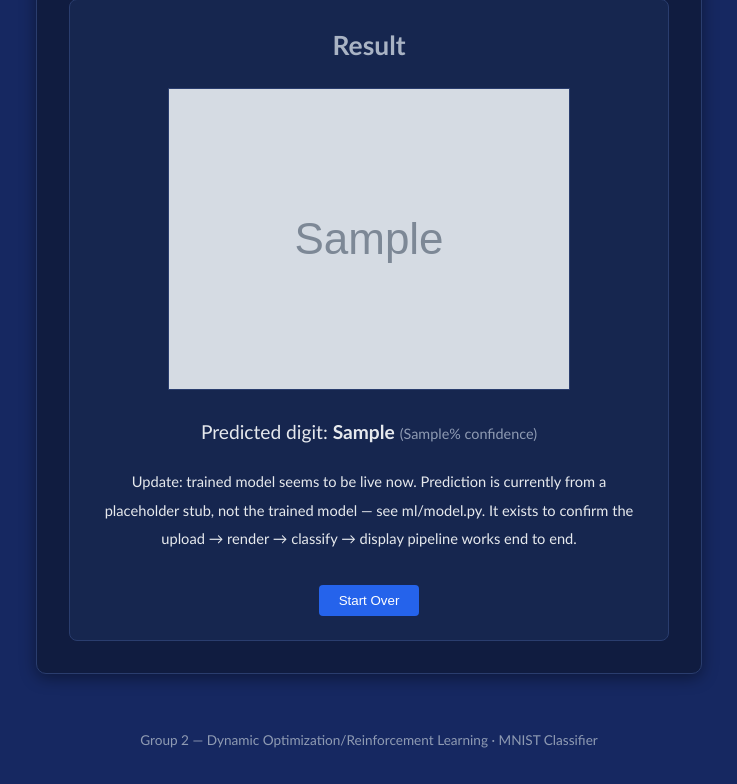
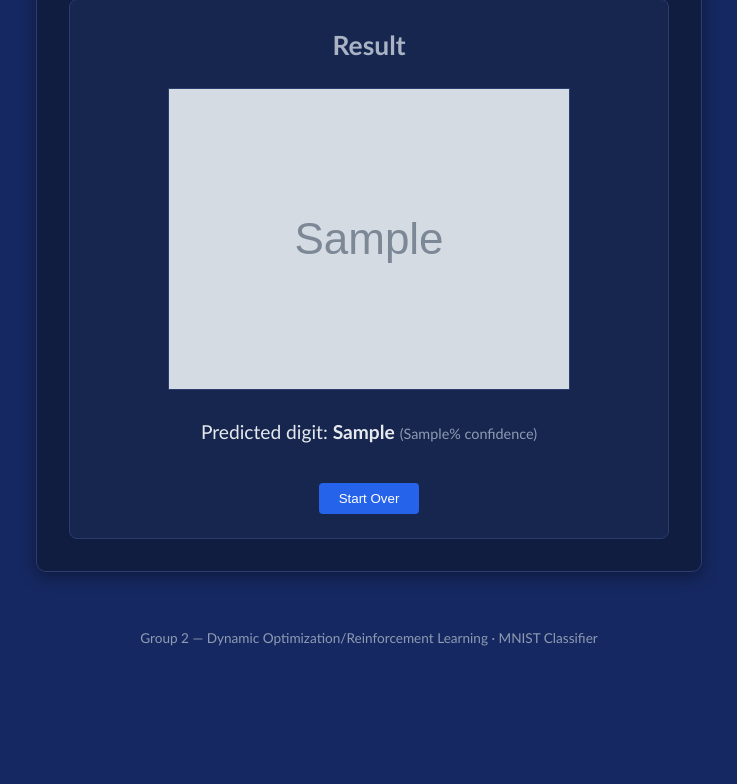
Before and after one commit to MSBASharks/mnist-classifier-webapp, a Django app: template classifier/templates/classifier/classify.html in a window 1280 px wide. Shown: the part 469-1253 px from the top of the page, without its empty margins (271-1008 px from the left). After the commit the page ends 1115 px from the top, so only its background shows below. Run offline with Django 5.2, Linux system fonts and the light colour scheme; tables that the repository leaves empty hold one stand-in row (values such as "Sample post"); the template is opened without the code that fills it: values that come from a table or form of the project are taken from there, most other values are stand-ins (such as "Sample title", 1, 10 or a date in 2020); grey boxes marked "Sample" are stand-in pictures.

Commit message:
Update classify.html

```diff
--- a/classifier/templates/classifier/classify.html
+++ b/classifier/templates/classifier/classify.html
@@ -20,12 +20,6 @@
                 Predicted digit: <strong>{{ predicted_digit }}</strong>
                 <span class="confidence">({{ confidence_pct }}% confidence)</span>
             </p>
-            <p><small>
-                Update: trained model seems to be live now. Prediction is currently from a placeholder stub, not the
-                trained model — see ml/model.py. It exists to confirm the
-                upload &rarr; render &rarr; classify &rarr; display pipeline
-                works end to end.
-            </small></p>
             <a href="{% url 'classify' %}"><button type="button">Start Over</button></a>
         </div>
     {% endif %}
```
